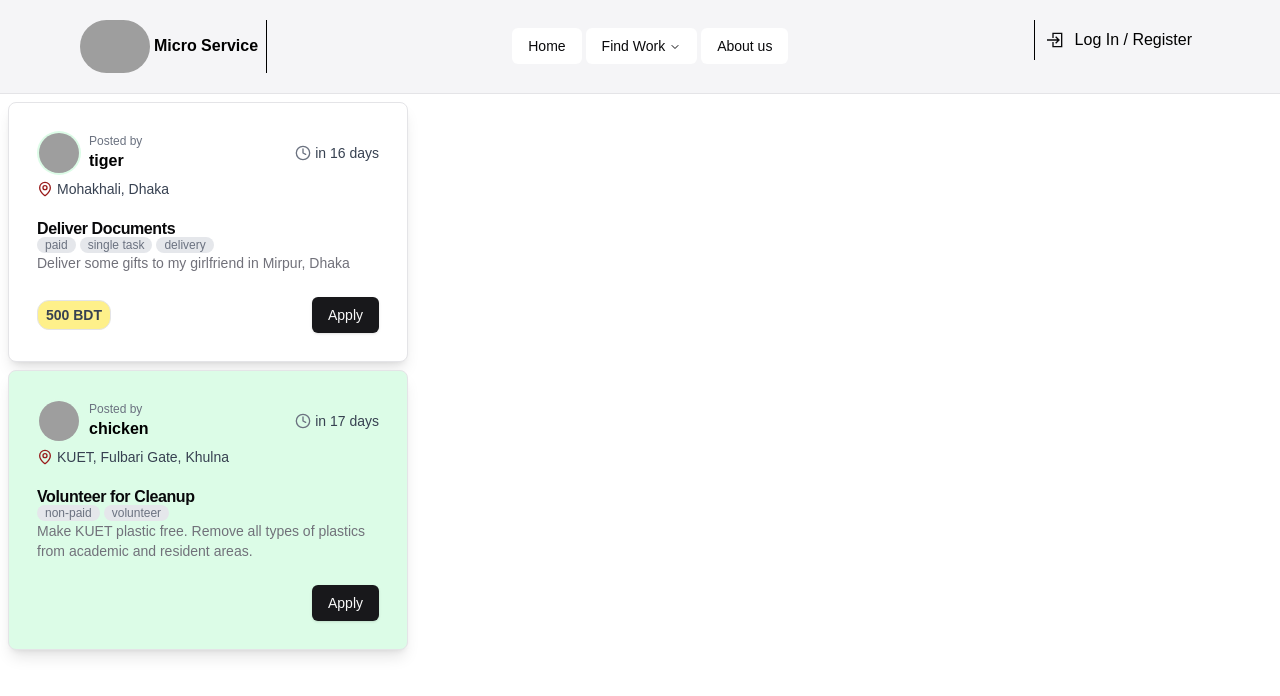
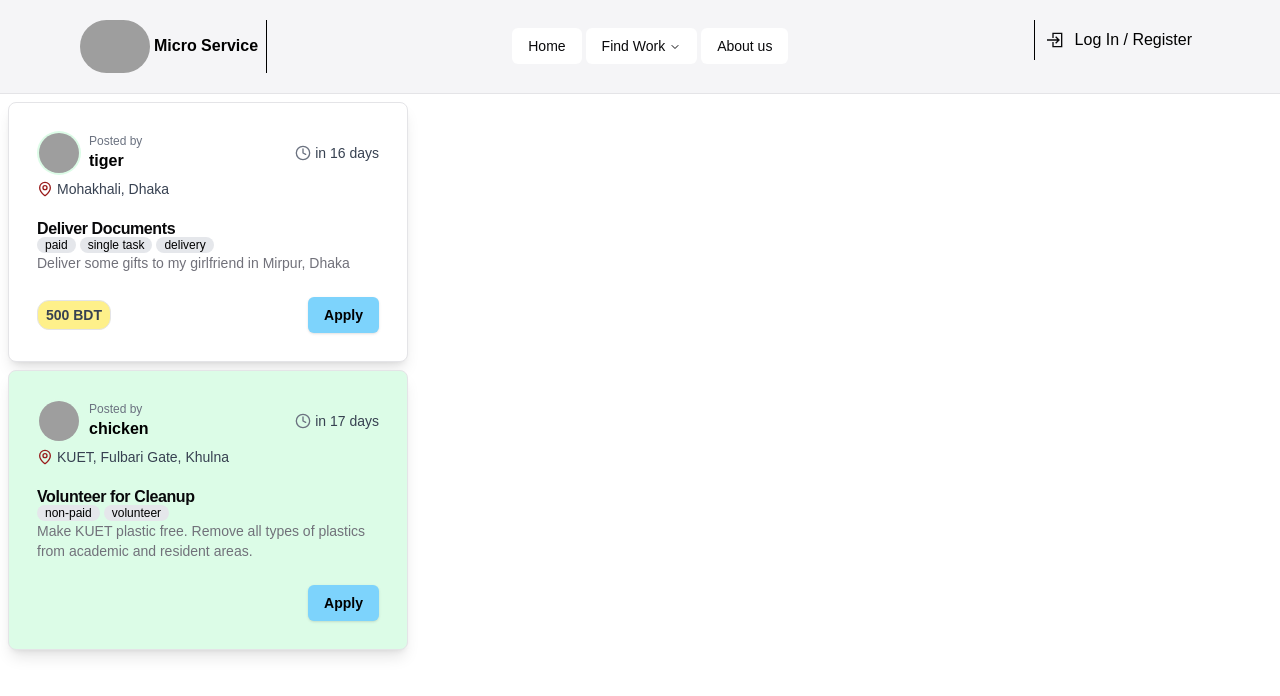
Before and after one commit to NafiulHasan41/Micro-service-system-project-front-end, a Next.js app: page /jobs in a window 1280 px wide. Shown: the top 696 px of the page. Built offline with nearby package versions, Linux system fonts and the light colour scheme; grey boxes are pictures that could not be loaded.

Commit message:
Edited the job card and refined it

```diff
--- a/src/app/page.tsx
+++ b/src/app/page.tsx
@@ -1,6 +1,4 @@
 
-
-import JobCard from "@/components/jobcard/JobCard";
 
 
 export default function Home() {
--- a/src/components/jobcard/JobCard.tsx
+++ b/src/components/jobcard/JobCard.tsx
@@ -9,7 +9,7 @@ import {
     CardTitle,
 } from "@/components/ui/card";
 
-import { Avatar, AvatarFallback, AvatarImage } from "@/components/ui/avatar";
+import { Avatar,  AvatarImage } from "@/components/ui/avatar";
 
 import { Button } from "../ui/button";
 import { MapPin } from 'lucide-react';
@@ -45,11 +45,11 @@ export default function JobCard({
     postedTime,
 }: JobCardProps) {
     return (
-        <Card
+        <Card key={id}
             className={`w-[400px] m-2 border p-1 rounded-lg shadow-lg transition-all hover:shadow-xl ${type === "community" ? "bg-green-100" : ""
                 }`}
         >
-            <CardHeader className="h-min-[200px]" >
+            <CardHeader key={posterId} className="h-min-[200px]" >
                 <div className="flex items-center justify-between gap-2 rounded-[8px]">
                     <div className="avatar rounded-full min-h-11 min-w-11 bg-green-100 text-white fond-[700]
                     flex items-center justify-center hover:bg-green-500 cursor-pointer">
@@ -80,7 +80,7 @@ export default function JobCard({
                 <div className="flex gap-1 flex-wrap">
                     {tags.map((tag, index) => (
                         <p key={index}
-                            className="text-xs text-gray-500 px-2 bg-gray-200 rounded-xl">
+                            className="text-xs text-black px-2 bg-gray-200 rounded-xl">
                             {tag}
                         </p>
                     ))
@@ -95,7 +95,7 @@ export default function JobCard({
                 ) : (
                     <div className="w-16" />
                 )}
-                <Button>Apply</Button>
+                <Button className=" hover:bg-sky-100 hover:scale-110 bg-sky-300 text-black font-semibold" >Apply</Button>
             </CardFooter>
         </Card>
     );
--- a/src/hooks/use-toast.ts
+++ b/src/hooks/use-toast.ts
@@ -18,6 +18,7 @@ type ToasterToast = ToastProps & {
   action?: ToastActionElement
 }
 
+// eslint-disable-next-line @typescript-eslint/no-unused-vars
 const actionTypes = {
   ADD_TOAST: "ADD_TOAST",
   UPDATE_TOAST: "UPDATE_TOAST",
```
